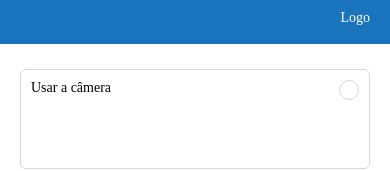
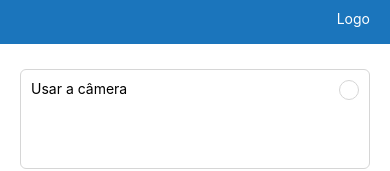
Before and after one commit to andreicruz/front-end-tcc, a React Native app: screen / in a window 390 px wide. Shown: the top 171 px of the page. Built offline with nearby package versions, Linux system fonts and the light colour scheme; some icons are missing.

Commit message:
changes in styles for android

```diff
--- a/components/cards/cardStyle.js
+++ b/components/cards/cardStyle.js
@@ -4,20 +4,20 @@ export const styles = StyleSheet.create({
     card: {
         borderColor: '#d6d6d6',
         borderWidth: 1,
-        borderRadius: '6px',
+        borderRadius: 6,
         display: "flex",
         flexDirection: "row",
-        height: '100px',
-        padding: '10px',
+        height: 100,
+        padding: 10,
     },
     item: {
         flex: 1,
     },
     rounded: {
         borderColor: '#d6d6d6',
-        borderRadius: '10px',
+        borderRadius: 10,
         borderWidth: 1,
-        height: '20px',
-        width: '20px',
+        height: 20,
+        width: 20,
     }
 });
--- a/components/header/headerStyle.js
+++ b/components/header/headerStyle.js
@@ -5,10 +5,10 @@ export const styles = StyleSheet.create({
         backgroundColor: "#1b75bc",
         display: "flex",
         flexDirection: "row",
-        paddingTop: "10px",
-        paddingBottom: "10px",
-        paddingRight: "20px",
-        paddingLeft: "20px",
+        paddingTop: 10,
+        paddingBottom: 10,
+        paddingRight: 20,
+        paddingLeft: 20,
     },
     items: {
         flex: 1
--- a/utils/globalStyles.js
+++ b/utils/globalStyles.js
@@ -2,11 +2,11 @@ import { StyleSheet} from 'react-native';
 
 export const globalAlignments = StyleSheet.create({
     marginComponentToComponent: {
-        marginTop: "25px",
+        marginTop: 25,
     },
     marginApp: {
-        marginLeft: "20px",
-        marginRight: "20px"
+        marginLeft: 20,
+        marginRight: 20,
     },
     textToRight: {
         textAlign: "right"
@@ -23,9 +23,9 @@ export const globalColors = StyleSheet.create({
 });
 
 export const globalFonts = StyleSheet.create({
-    font: {
-        fontFamily: 'BalooTamma2-Regular',
-    }
+    // font: {
+    //     fontFamily: 'BalooTamma2-Regular',
+    // }
 });
 
 export const whiteIcon = "white";
```
